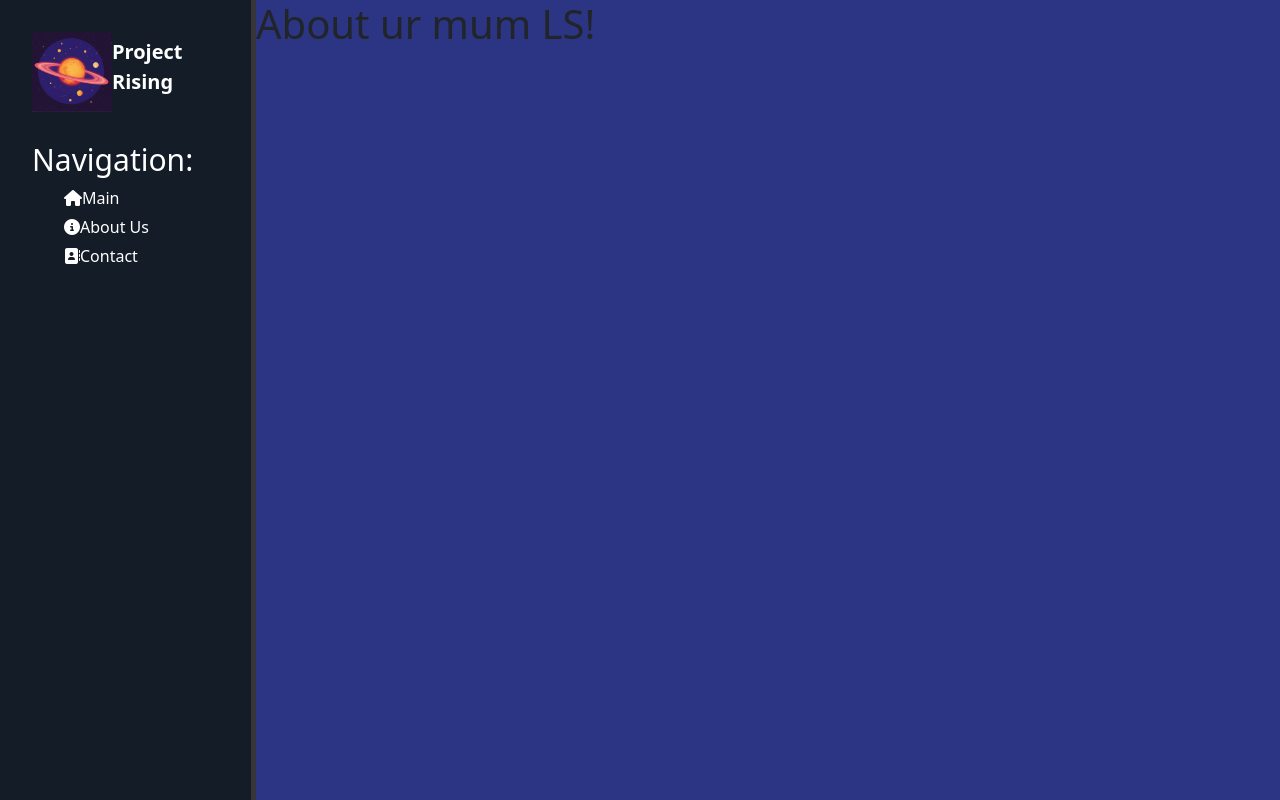
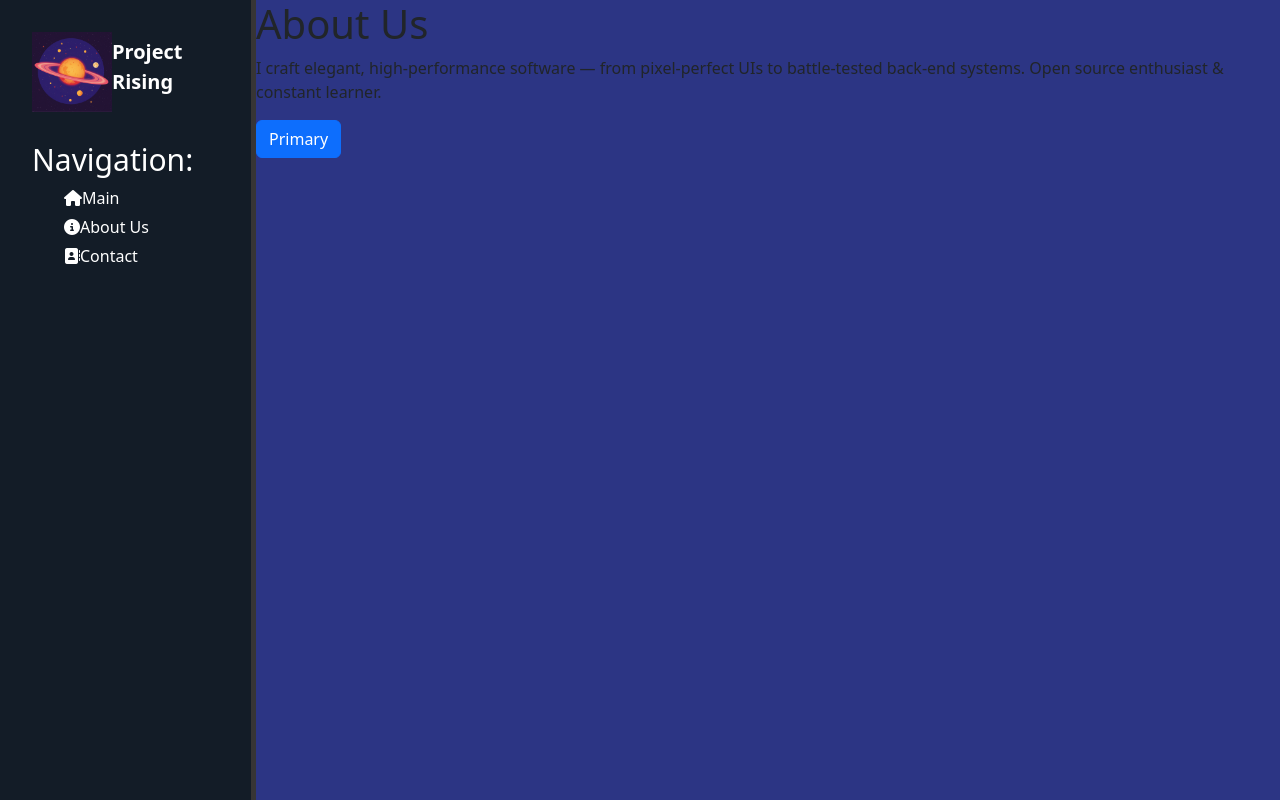
Before and after one commit to PlayErsGames666/Django, a Django app: page /about/ in a window 1280 px wide. Run offline with Django 5.2, Linux system fonts and the light colour scheme.

Commit message:
Update structure with discriptions

```diff
--- a/Rising/main/templates/main/about.html
+++ b/Rising/main/templates/main/about.html
@@ -3,5 +3,10 @@
 {% block title %} About U {% endblock %}
 
 {% block body %}
-    <h1>About ur mum LS!</h1>
+    <div class="features">
+    <h1>About Us</h1>
+    <p>I craft elegant, high-performance software — from pixel-perfect UIs to battle-tested back-end systems.
+        Open source enthusiast & constant learner.</p>
+    <button type="button" class="btn btn-primary">Primary</button>
+</div>
 {% endblock %}
```
